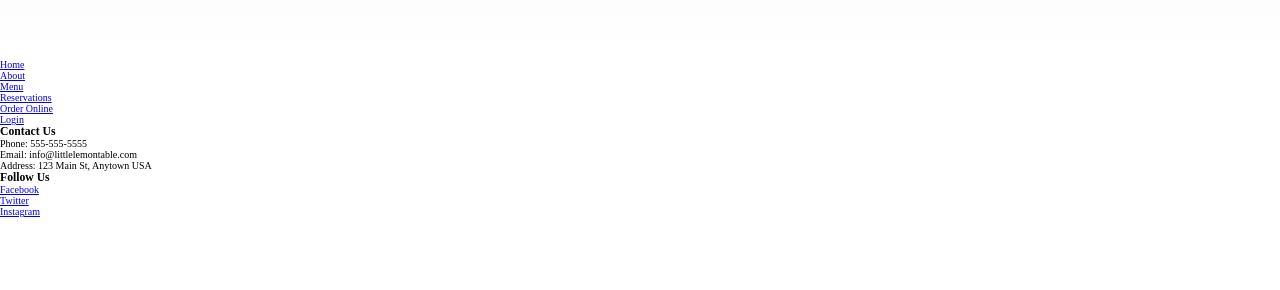
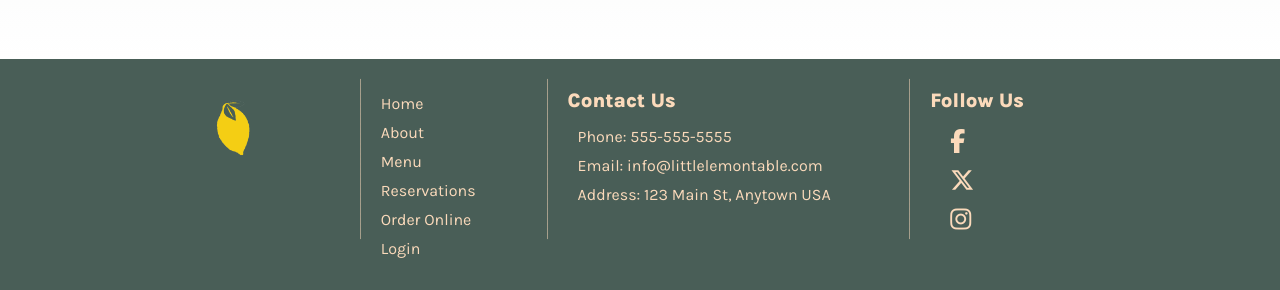
Before and after one commit to cankiziloglu/LittleLemonTableRes, a React (Create React App) app: page / in a window 1280 px wide. Shown: the part 1541-1831 px from the top of the page. Before the commit the page ends 1758 px from the top, so only its background shows below. Built offline with nearby package versions, Linux system fonts and the light colour scheme; a web font is replaced by a local one.

Commit message:
footer section done

```diff
--- a/public/index.html
+++ b/public/index.html
@@ -25,6 +25,7 @@
   <link
     href="https://fonts.googleapis.com/css2?family=Karla:wght@400;500;700;800&family=Markazi+Text:wght@400;500;700&display=swap"
     rel="stylesheet">
+  <script src="https://kit.fontawesome.com/ed807e589d.js" crossorigin="anonymous"></script>
 
   <!--
       manifest.json provides metadata used when your web app is installed on a
--- a/src/components/Footer.js
+++ b/src/components/Footer.js
@@ -1,5 +1,6 @@
 import React from "react";
 import { Link } from "react-router-dom";
+import footerlogo from "../assets/logo.png";
 
 const Footer = () => {
 
@@ -14,7 +15,10 @@ const Footer = () => {
   ];
 
   return (
-    <footer>
+    <div className="footer-wrapper">
+      <footer className="footer">
+        <img className="footer-logo" src={footerlogo} alt="Little Lemon Logo" />
+        <div className="solid">________________________________</div>
         <div className="foo-nav">
           <ul className={`foo-nav-list ${open ? "open" : ""}`}>
             {menuItems.map((item) => (
@@ -24,7 +28,8 @@ const Footer = () => {
             ))}
           </ul>
         </div>
-      <div className="contact-menu">
+        <div className="solid">________________________________</div>
+        <div className="foo-contact">
           <h3>Contact Us</h3>
           <ul>
             <li>Phone: 555-555-5555</li>
@@ -32,21 +37,23 @@ const Footer = () => {
             <li>Address: 123 Main St, Anytown USA</li>
           </ul>
         </div>
-      <div className="social-links-menu">
+        <div className="solid">________________________________</div>
+        <div className="foo-social">
           <h3>Follow Us</h3>
           <ul>
             <li>
-            <a href="#">Facebook</a>
+              <a href=""><i className="fa-brands fa-facebook-f fa-xl"></i></a>
             </li>
             <li>
-            <a href="#">Twitter</a>
+              <a href=""><i className="fa-brands fa-x-twitter fa-xl"></i></a>
             </li>
             <li>
-            <a href="#">Instagram</a>
+              <a href=""><i className="fa-brands fa-instagram fa-xl"></i></a>
             </li>
           </ul>
         </div>
       </footer>
+    </div>
   );
 };
 
--- a/src/index.css
+++ b/src/index.css
@@ -480,3 +480,84 @@ h6 {
   }
 
 }
+
+/* ======================= */
+/* Footer Section  */
+/* ======================= */
+
+.footer-wrapper {
+  background-color: var(--primary-col-dark);
+  color: var(--secondary-col-light);
+}
+
+.footer {
+  display: grid;
+  grid-template-rows: 1fr min-content 2fr min-content 2fr min-content 2fr;
+  padding: 2rem;
+  max-width: 912px;
+  margin: 0 auto;
+  align-items: center;
+  justify-items: center;
+  height: 100%;
+  text-align: center;
+}
+
+.footer-logo {
+  height: 100px;
+  padding: 1.5rem;
+}
+
+.footer li a {
+  text-decoration: none;
+  color: #fbdabb;
+}
+
+.footer li {
+  text-decoration: none;
+  font: var(--p);
+  padding: 0.5rem 0;
+  margin: 0;
+}
+
+.footer ul {
+  padding: 1rem;
+  margin: 0;
+  list-style: none;
+}
+
+.footer h3 {
+  font: var(--section-title)
+}
+
+.foo-contact {
+  padding: 1rem;
+}
+
+.foo-social {
+  padding: 1rem;
+}
+
+.foo-social li {
+  padding: 1rem;
+}
+
+@media screen and (min-width: 700px) {
+
+  .footer {
+    display: grid;
+    grid-template-columns: 1fr min-content 1fr min-content 2fr min-content 1fr;
+    grid-template-rows: 1fr;
+    padding: 2rem 0;
+    max-width: 912px;
+    margin: 0 auto;
+    align-items: start;
+    justify-items: left;
+    height: 100%;
+    text-align: left;
+  }
+
+  .footer .solid {
+    writing-mode: vertical-lr;
+  }
+
+}
```
Lines whose indentation alone changed are shown as unchanged.
